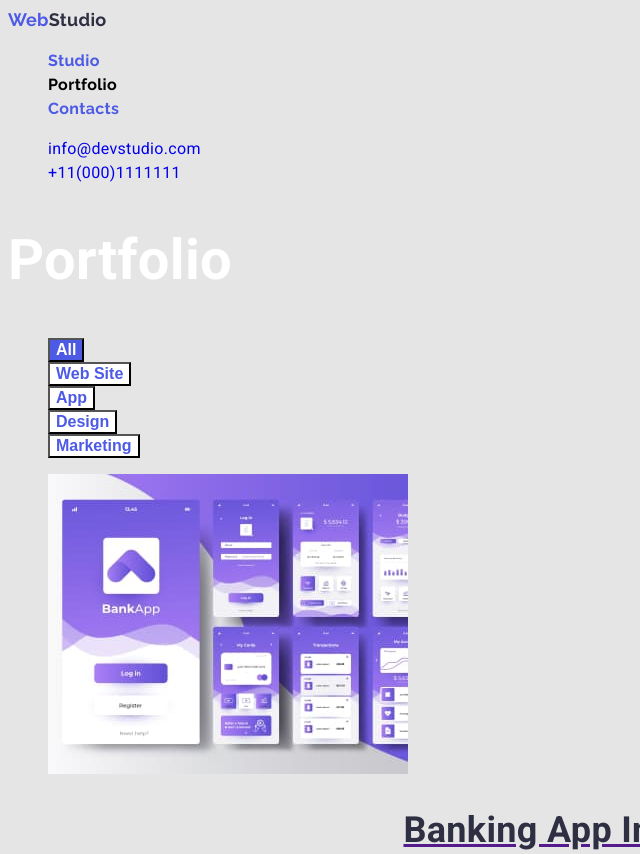
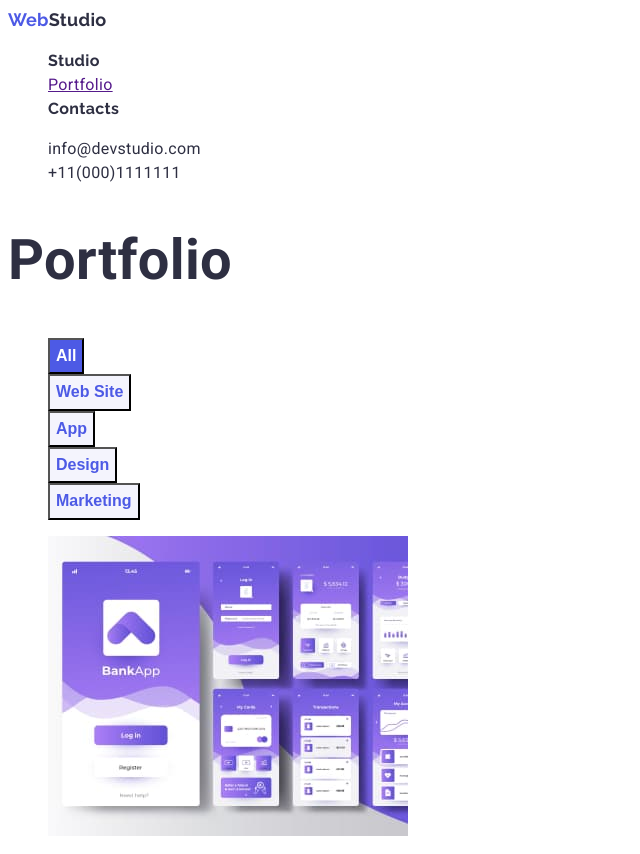
Before and after one commit to 15021987/goit-markup-hw-02, a plain HTML site: page portfolio.html in a window 1280 px wide. Shown: the top 854 px of the page, without its empty margins (0-640 px from the left). Drawn offline with Linux system fonts and the light colour scheme.

Commit message:
portfolio.html

```diff
--- a/css/styles.css
+++ b/css/styles.css
@@ -2,7 +2,7 @@
     --primary-text-color: #2E2F42;
     --title-text-color: #434455;
     --accent-color:#4D5AE5;
-    --primary-bg-color: #E5E5E5;;
+    --primary-bg-color: #fff;
 
 }
 
@@ -16,6 +16,7 @@ body {
 
     font-family:'Roboto', sans-serif;
     letter-spacing: 0.02em;
+
 }
 /* основний колір текст #2E2F42 */
 /* вторинний колір параграф #434455; */
@@ -25,7 +26,9 @@ body {
 
 .list {
     list-style: none;
+
 }
+
 
 .logo {
     color: var(--primary-text-color);
@@ -44,12 +47,14 @@ color: var(--accent-color);
 }
 /* site-nav */
 .site-nav .link {
-    color:var(--accent-color);
+    color:var(--primary-text-color);
  font-family: 'Raleway';
 
 font-weight: 600;
 font-size: 16px;
-line-height: 1,5;
+
+line-height: 1.2;
+
 text-decoration: none;
 
 }
@@ -57,32 +62,32 @@ text-decoration: none;
 
 .site-nav .link:hover,
 .site-nav .link:focus{
- color: var(--title-text-color)
+ color: var(--accent-color)
 
 
 }
 .site-nav .link.current {
-    color: #000000;
-    text-decoration: none;
+    color: #404BBF
+
 }
 .list {
 
 font-weight: 400;
 font-size: 16px;
 line-height: 1.5;
+
 text-decoration: none;
-
-
 
 }
 
 .contact {
+    color: #2E2F42;
     text-decoration: none;
 
 }
 
 .contact:hover {
-    color: var(--title-text-color);
+    color: var(--accent-color);
 
 }
 
@@ -92,34 +97,36 @@ text-decoration: none;
     background: #2E2F42;
 }
 .hero-title {
-    color:
-#FFFFFF;
+    color: #fff;
 
 font-weight: 600;
 font-size: 56px;
 line-height: 1.07;
-align-items: center;
+align-items: center
 
 }
-.section {
-    text-decoration: none;
+.hero-text {
+    color: #2E2F42;
+
+font-weight: 600;
+font-size: 56px;
+line-height: 1.07;
+align-items: center
 }
 
 .section-title {
     color: var(--primary-text-color);
 
-
 font-weight: 600;
 font-size: 36px;
 line-height: 1.11;
 
-text-align: center;
-
-
 
 }
+
 .section-team {
     background: #F4F4FD;
+    text-decoration: none;
 }
 
 .section-descriptioh {
@@ -127,9 +134,8 @@ font-weight: 400;
 font-size: 16px;
 line-height: 1.5;
 
+}
 
-
-}
 
 /* Feature */
 
@@ -137,15 +143,21 @@ line-height: 1.5;
     color: var(--title-text-color)
 
 }
+
+
+
+
 .feature-list .link {
-    color:var(--accent-color);
+    color:var(--primary-text-color);
 }
 
 .feature-list .text {
     color: var(--title-text-color);
 
+}
 
-}
+
+
 
 /* Button */
 .button {
@@ -154,7 +166,8 @@ line-height: 1.5;
 
  font-weight: 600;
 font-size: 16px;
-line-height: 1,9;
+
+line-height: 1.9;
 
 text-decoration: none;
 
@@ -166,8 +179,19 @@ text-decoration: none;
 
 .button.primary {
     color: var(--accent-color);
-    background-color: #ffffff ;
+    background-color: #F4F4FD;
 
     align-items: center;
 
 }
+.footer {
+    background-color: #2E2F42;
+    color: #fff;
+}
+.text {
+    color: #fff;
+
+}
+.text:hover {
+    color: var(--accent-color);
+}
--- a/portfolio.html
+++ b/portfolio.html
@@ -15,8 +15,8 @@
           <a href="./index.html" class="logo"><span class="texte">Web</span>Studio</a>
         <ul class="list" >
             <li><a href="./index.html" class="link">Studio</a></li>
-            <li><a href=""class="link current">Portfolio</a></li>
-            <li><a href=""class="link">Contacts</a></li>
+            <li><a href="" class="link-current">Portfolio</a></li>
+            <li><a href="" class="link">Contacts</a></li>
         </ul>
        </nav>
         <ul class="list">
@@ -26,7 +26,7 @@
      </header>
         <!--Portfolio-->
         <section>
-            <h1 class="hero-title">
+            <h1 class="hero-text">
                 Portfolio
             </h1>
             <ul>
@@ -55,55 +55,55 @@
                      </a>
                 </li>
                 <li class="list">
-                    <a href=""><img src="./images/portfolio2.jpg" alt="Cashless Payment"width="360">
+                    <a href=""><img src="./images/portfolio2.jpg" alt="Cashless Payment" width="360">
                     <h2 class="section-title">Cashless Payment</h2>
-                    <p class="title">14 Stylish and User-Friendly App Design Concepts · Task Manager App · Calorie Tracker App · Exotic Fruit Ecommerce App · Cloud Storage App</p>
+                    <p class="section-title">14 Stylish and User-Friendly App Design Concepts · Task Manager App · Calorie Tracker App · Exotic Fruit Ecommerce App · Cloud Storage App</p>
                     <p class="section-descriptioh">Marketing</p>
                     </a>
                 </li>
                 <li class="list">
-                     <a href=""><img src="./images/portfolio3.jpg" alt="Meditaion App"width="360">
+                     <a href=""><img src="./images/portfolio3.jpg" alt="Meditaion App" width="360">
                     <h2 class="section-title">Meditaion App</h2>
                     <p class="section-descriptioh">App</p></a>
                 </li>
                 <li class="list">
                     <a href="">
-                    <img src="./images/portfolio4.jpg" alt="Taxi Service"width="360">
+                    <img src="./images/portfolio4.jpg" alt="Taxi Service" width="360">
                     <h2 class="section-title">Taxi Service</h2>
                     <p class="section-descriptioh">Marketing</p>
                     </a>
                 </li>
                 <li class="list">
                     <a href="">
-                    <img src="./images/portfolio5.jpg" alt="Screen Illustrations"width="360">
+                    <img src="./images/portfolio5.jpg" alt="Screen Illustrations" width="360">
                     <h2 class="section-title">Screen Illustrations</h2>
                     <p class="section-descriptioh"> Design </p>
                     </a>
                 </li>
                 <li class="list">
                     <a href="">
-                    <img src="./images/portfolio6.jpg" alt="Online Courses"width="360">
+                    <img src="./images/portfolio6.jpg" alt="Online Courses" width="360">
                     <h2 class="section-title">Online Courses</h2>
                     <p class="section-descriptioh">"Marketing</p>
                     </a>
                 </li>
                 <li class="list">
                     <a href="">
-                    <img src="./images/portfolio7.jpg" alt="Instagram Stories Concept"width="360">
+                    <img src="./images/portfolio7.jpg" alt="Instagram Stories Concept" width="360">
                     <h2 class="section-title">Instagram Stories Concept</h2>
                     <p class="section-descriptioh">Design</p>
                     </a>
                 </li>
                 <li class="list">
                     <a href="">
-                    <img src="./images/portfolio8.jpg" alt="Organic Food"width="360">
+                    <img src="./images/portfolio8.jpg" alt="Organic Food" width="360">
                     <h2 class="section-title">Organic Food</h2>
                     <p class="section-descriptioh">Web Site</p>
                     </a>
                 </li>
                 <li class="list">
                     <a href="">
-                    <img src="./images/portfolio9.jpg" alt="Fresh Coffee"width="360">
+                    <img src="./images/portfolio9.jpg" alt="Fresh Coffee" width="360">
                     <h2 class="section-title">Fresh Coffee</h2>
                     <p class="section-descriptioh">Web Site</p>
                     </a>
@@ -111,8 +111,8 @@
             </ul>
 
         </section>
-        <footer>
-         <a href="./index.html" class="logo"><span class="texte">Web</span>Studio</a>
+        <footer  class="footer">
+         <a href="./index.html" class="logo"><span class="texte">Web</span><span class="text">Studio</span></a>
         <p class="section-descriptioh">
            Increase the flow of customers and sales for your business with digital marketing & growth solutions.
         </p>
```
Also changed, not shown: index.html (+7 -7 lines).
